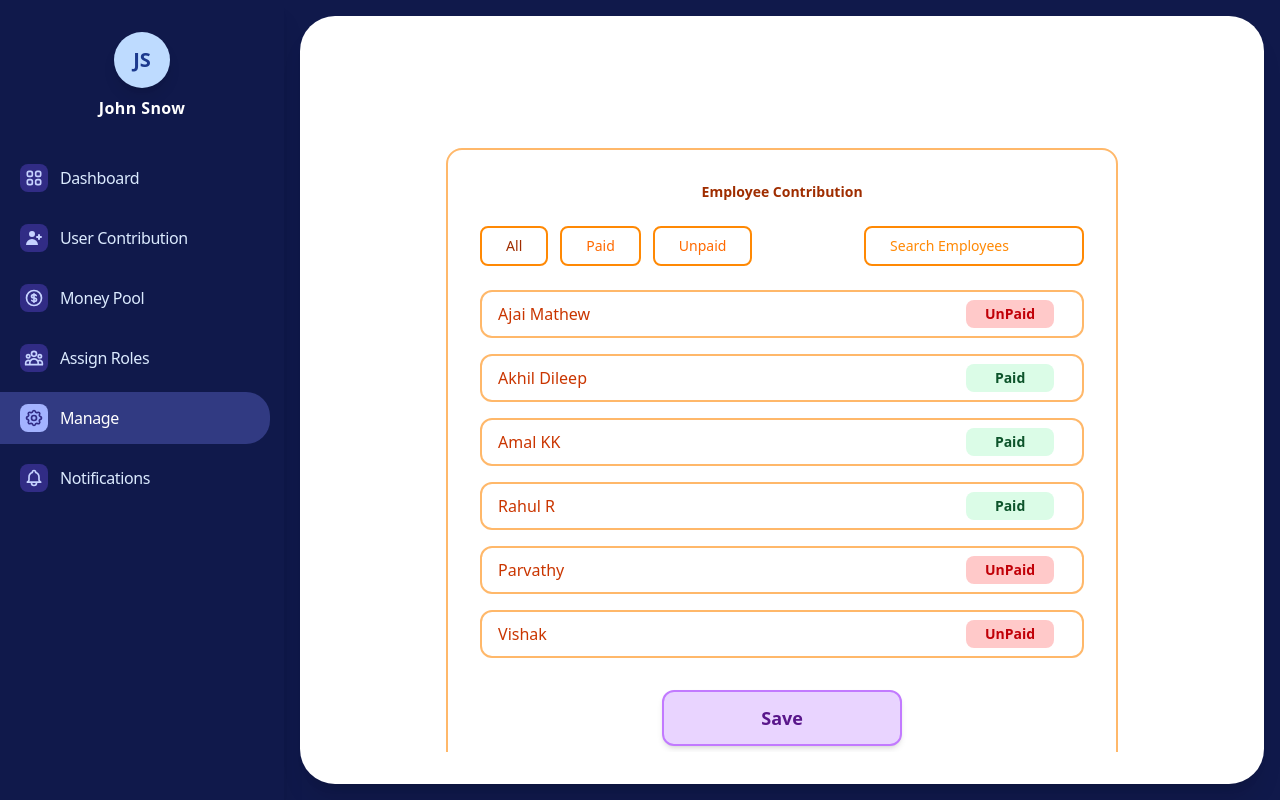
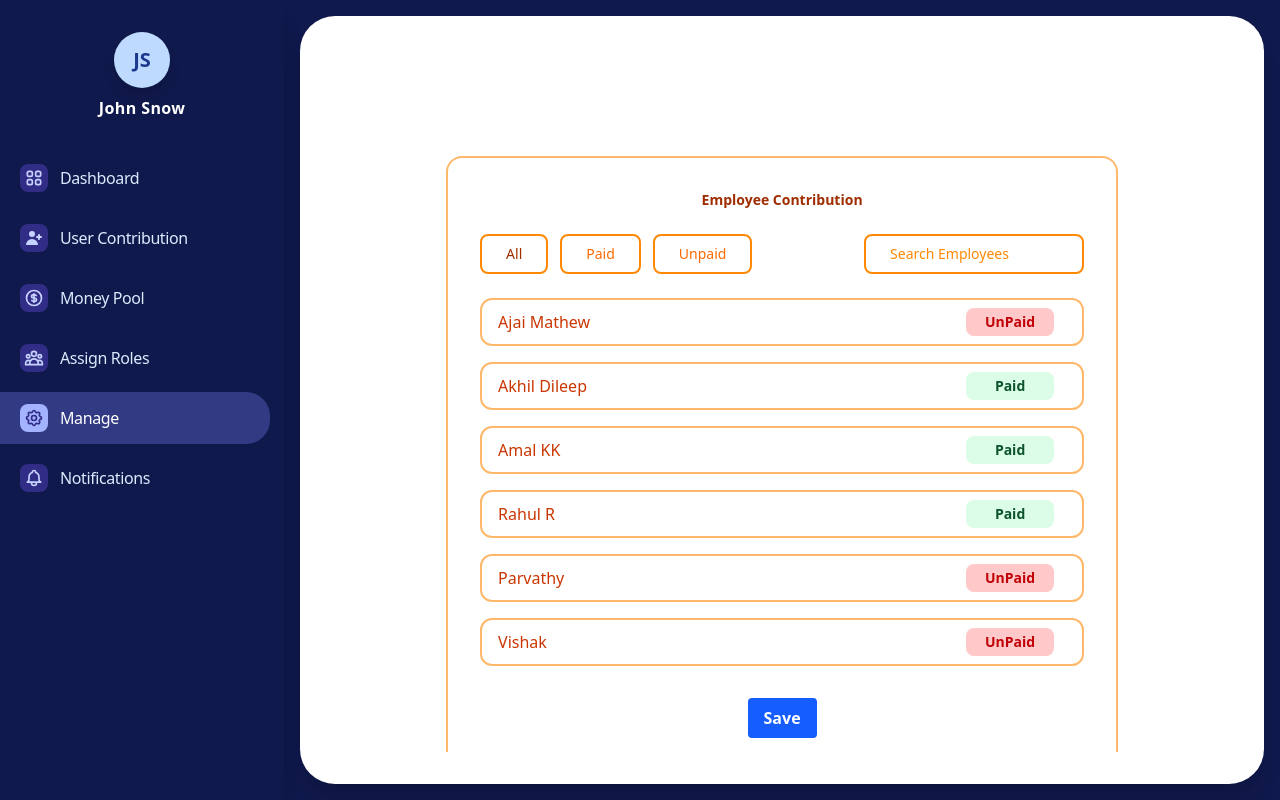
Before and after one commit to rahulbeyondcode/Snacks-Planner, a React (Vite) app in the folder Frontend/: page /manage in a window 1280 px wide. Built offline with nearby package versions, Linux system fonts and the light colour scheme.

Commit message:
Added button component and replaced buttons

```diff
--- a/Frontend/src/features/money-pool/components/accounts-money-pool-view.tsx
+++ b/Frontend/src/features/money-pool/components/accounts-money-pool-view.tsx
@@ -2,6 +2,7 @@ import React from "react";
 import { useForm } from "react-hook-form";
 
 import { useMoneyPoolStore } from "features/money-pool/store/money-pool-store";
+import Button from "shared/components/save-button";
 
 const multipliers = [0, 1, 2, 3, 4];
 
@@ -58,12 +59,7 @@ const AccountsMoneyPoolView: React.FC = () => {
         ))}
       </select>
 
-      <button
-        type="submit"
-        className="w-full bg-yellow-200 border border-yellow-400 text-red-500 font-bold py-2 rounded-lg text-xl mt-4 hover:bg-yellow-300 transition"
-      >
-        Save
-      </button>
+      <Button type="submit">Save</Button>
     </form>
   );
 };
--- a/Frontend/src/features/money-pool/components/block-funds-form.tsx
+++ b/Frontend/src/features/money-pool/components/block-funds-form.tsx
@@ -1,6 +1,8 @@
 import { yupResolver } from "@hookform/resolvers/yup";
 import React from "react";
 import { useForm } from "react-hook-form";
+
+import Button from "shared/components/save-button";
 
 import {
   blockFundsFormDefaultValues,
@@ -94,12 +96,7 @@ const BlockFundsForm: React.FC<BlockFundsFormProps> = ({ maxAmount }) => {
         </p>
       )}
 
-      <button
-        type="submit"
-        className="w-full bg-blue-200 border border-blue-400 text-blue-900 font-bold py-2 rounded-lg text-lg mt-2 hover:bg-blue-300 transition"
-      >
-        Save
-      </button>
+      <Button type="submit">Save</Button>
     </form>
   );
 };
--- a/Frontend/src/features/role-management/components/group-role-form.tsx
+++ b/Frontend/src/features/role-management/components/group-role-form.tsx
@@ -1,14 +1,15 @@
 import { yupResolver } from "@hookform/resolvers/yup";
 import React from "react";
 import { Controller, useFieldArray, useForm } from "react-hook-form";
+import { HiOutlineArchiveBoxXMark } from "react-icons/hi2";
 import { v4 as uuidv4 } from "uuid";
 
 import EmployeeMultiSelect from "features/role-management/components/employee-multi-select";
-import SaveButton from "features/role-management/components/save-button";
 import SnackManagerMultiSelect from "features/role-management/components/snack-manager-multi-select";
 
 import { schema } from "features/role-management/components/form-config";
 import type { Employee, Group } from "features/role-management/types";
+import Button from "shared/components/save-button";
 
 // Mock employee data (replace with API integration later)
 const initialEmployees: Employee[] = [
@@ -109,27 +110,17 @@ const GroupRoleForm: React.FC = () => {
                   </div>
                 </div>
                 <div className="flex items-center gap-3">
-                  <button
+                  <Button
                     type="button"
-                    className="hover:text-red-600"
+                    className="border border-red-500 text-red-500 p-2 rounded-3xl"
+                    shouldUseDefaultClass={false}
                     onClick={(e) => {
                       e.stopPropagation();
                       remove(index);
                     }}
                   >
-                    <svg
-                      width="20"
-                      height="20"
-                      fill="none"
-                      stroke="currentColor"
-                      strokeWidth="2"
-                    >
-                      <rect x="5" y="6" width="10" height="10" rx="2" />
-                      <path d="M3 6h14" />
-                      <path d="M8 9v4" />
-                      <path d="M12 9v4" />
-                    </svg>
-                  </button>
+                    <HiOutlineArchiveBoxXMark />
+                  </Button>
                 </div>
               </div>
               {/* Accordion Panel */}
@@ -221,7 +212,7 @@ const GroupRoleForm: React.FC = () => {
         + Add New Group
       </button>
       <div className="flex justify-center mt-6">
-        <SaveButton onClick={handleSubmit(onSubmit)} />
+        <Button onClick={handleSubmit(onSubmit)}>Save</Button>
       </div>
       {errors.groups && typeof errors.groups.message === "string" && (
         <div className="text-red-600 mt-2 text-center">
--- a/Frontend/src/features/role-management/components/save-button.tsx
+++ /dev/null
@@ -1,19 +0,0 @@
-import React from "react";
-
-type SaveButtonProps = {
-  onClick: () => void;
-  disabled?: boolean;
-};
-
-const SaveButton: React.FC<SaveButtonProps> = ({ onClick, disabled }) => (
-  <button
-    type="button"
-    className="bg-green-200 text-black rounded px-8 py-2 mt-4 font-semibold border border-black hover:bg-green-300 disabled:opacity-50"
-    onClick={onClick}
-    disabled={disabled}
-  >
-    Save
-  </button>
-);
-
-export default SaveButton;
--- a/Frontend/src/features/user-contribution/components/save-button.tsx
+++ /dev/null
@@ -1,20 +0,0 @@
-import React from "react";
-
-type SaveButtonProps = {
-  onClick: () => void;
-  disabled?: boolean;
-};
-
-const SaveButton: React.FC<SaveButtonProps> = ({ onClick, disabled }) => {
-  return (
-    <button
-      className="w-60 mx-auto block py-3 rounded-xl bg-purple-200 text-purple-900 font-bold text-lg shadow-md hover:bg-purple-300 transition-colors border-2 border-purple-400 disabled:opacity-50"
-      onClick={onClick}
-      disabled={disabled}
-    >
-      Save
-    </button>
-  );
-};
-
-export default SaveButton;
--- a/Frontend/src/features/user-contribution/index.tsx
+++ b/Frontend/src/features/user-contribution/index.tsx
@@ -2,7 +2,7 @@ import { useState } from "react";
 
 import EmployeeContributionList from "features/user-contribution/components/employee-contribution-list";
 import FilterBar from "features/user-contribution/components/filter-bar";
-import SaveButton from "features/user-contribution/components/save-button";
+import Button from "shared/components/save-button";
 
 import type { EmployeeContribution } from "features/user-contribution/type";
 
@@ -57,7 +57,7 @@ const UserContributionManagement = () => {
           onTogglePaid={handleTogglePaid}
         />
         <div className="flex justify-center mt-4">
-          <SaveButton onClick={handleSave} />
+          <Button onClick={handleSave}>Save</Button>
         </div>
       </div>
     </div>
--- /dev/null
+++ b/Frontend/src/shared/components/save-button.tsx
@@ -0,0 +1,33 @@
+import React from "react";
+
+interface ButtonProps extends React.ButtonHTMLAttributes<HTMLButtonElement> {
+  children: React.ReactNode;
+  className?: string;
+  shouldUseDefaultClass?: boolean;
+}
+
+const defaultClasses =
+  "px-4 py-2 rounded bg-blue-600 text-white font-semibold cursor-pointer hover:bg-blue-700 focus:outline-none transition-colors duration-200 disabled:opacity-60 disabled:cursor-not-allowed";
+
+const Button: React.FC<ButtonProps> = ({
+  onClick,
+  disabled = false,
+  className = "",
+  children,
+  shouldUseDefaultClass = true,
+  ...rest
+}) => {
+  return (
+    <button
+      type="button"
+      onClick={onClick}
+      disabled={disabled}
+      className={`${shouldUseDefaultClass ? defaultClasses : ""} ${className}`}
+      {...rest}
+    >
+      {children}
+    </button>
+  );
+};
+
+export default Button;
```
